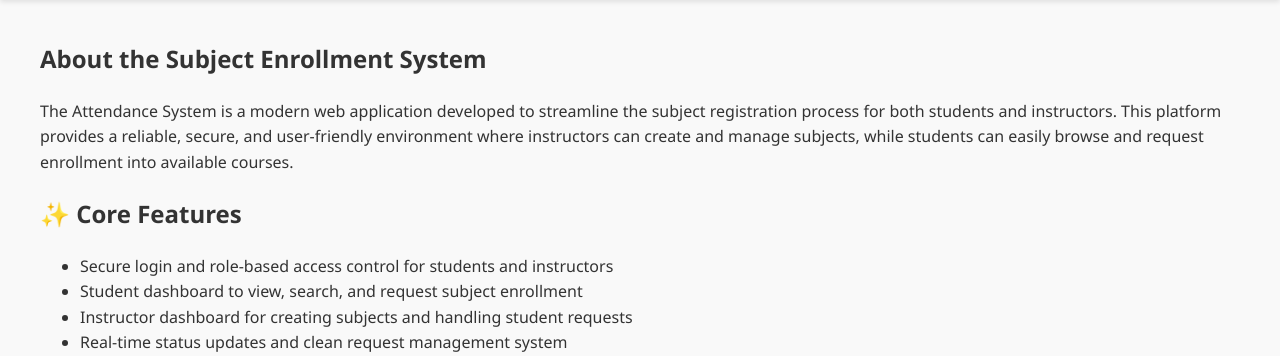
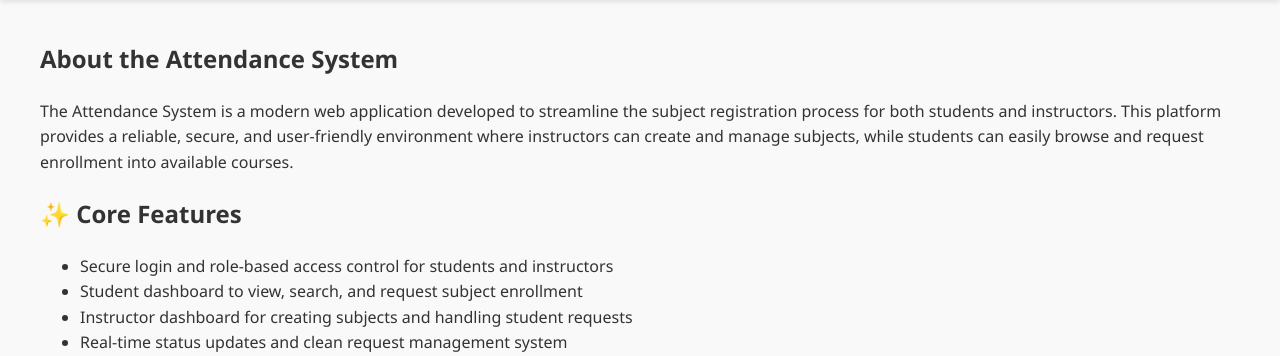
Before and after one commit to law4percent/attendance-system-chloe-danag, a Flask app: page /about in a window 1280 px wide. Shown: the part 68-424 px from the top of the page. Run offline with Flask 3, Linux system fonts and the light colour scheme; some libraries are stand-ins or nearby versions.

Commit message:
Adjust the about details.

```diff
--- a/templates/about.html
+++ b/templates/about.html
@@ -13,7 +13,7 @@
   <section class="w-full bg-white py-12">
     <div class="max-w-5xl mx-auto px-6">
       <div class="mb-10">
-        <h1 class="text-4xl font-bold text-blue-800 mb-4">About the Subject Enrollment System</h1>
+        <h1 class="text-4xl font-bold text-blue-800 mb-4">About the Attendance System</h1>
         <p class="text-lg text-gray-700 leading-relaxed">
           The Attendance System is a modern web application developed to streamline the subject registration process for both students and instructors. This platform provides a reliable, secure, and user-friendly environment where instructors can create and manage subjects, while students can easily browse and request enrollment into available courses.
         </p>
```
